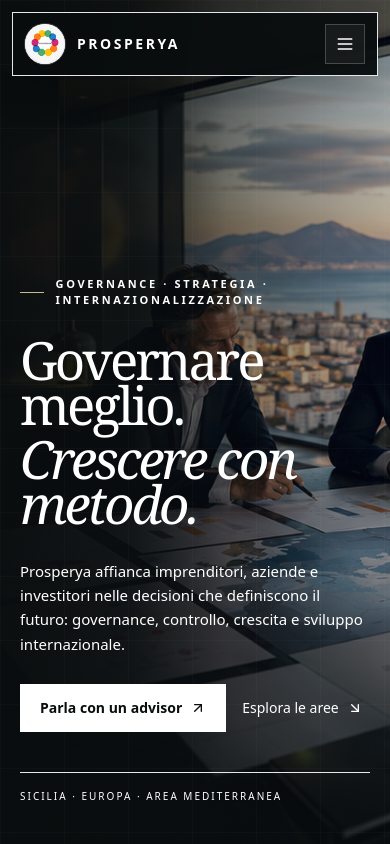
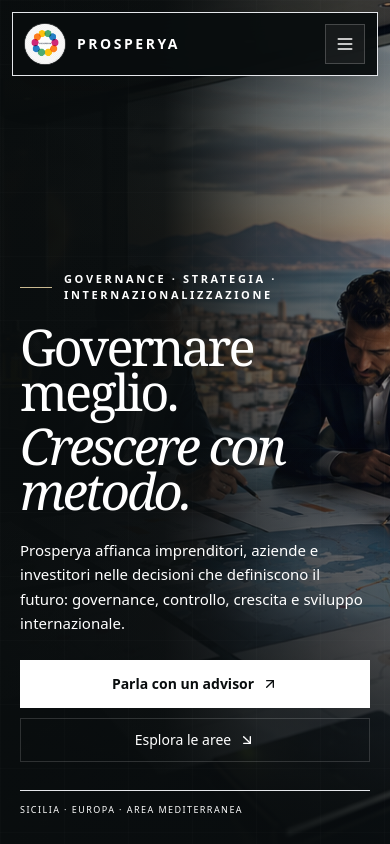
Before and after one commit to gaetanomeli95-lab/Prosperya-site, a Next.js app: page / in a window 390 px wide. Shown: the top 844 px of the page. Built offline with nearby package versions, Linux system fonts and the light colour scheme.

Commit message:
fix: refine hero responsiveness on small and large screens

```diff
--- a/src/components/Hero.tsx
+++ b/src/components/Hero.tsx
@@ -14,54 +14,54 @@ export function Hero() {
           src="/images/hero1.png"
           alt="Professionisti di Prosperya in una boardroom panoramica"
           fill
-          className="object-cover object-[64%_42%] lg:object-[68%_38%] scale-[1.015]"
+          className="object-cover object-[69%_42%] sm:object-[66%_42%] lg:object-[68%_38%] scale-[1.01]"
           priority
           sizes="100vw"
         />
-        <div className="absolute inset-0 bg-[linear-gradient(90deg,rgba(9,13,14,.97)_0%,rgba(9,13,14,.88)_34%,rgba(9,13,14,.48)_58%,rgba(9,13,14,.18)_100%)]" />
-        <div className="absolute inset-0 bg-[linear-gradient(180deg,rgba(9,13,14,.16)_0%,rgba(9,13,14,.05)_54%,rgba(9,13,14,.78)_100%)]" />
-        <div className="absolute inset-0 prosperya-grid opacity-60" />
+        <div className="absolute inset-0 bg-[linear-gradient(90deg,rgba(9,13,14,.98)_0%,rgba(9,13,14,.94)_42%,rgba(9,13,14,.58)_68%,rgba(9,13,14,.26)_100%)] sm:bg-[linear-gradient(90deg,rgba(9,13,14,.97)_0%,rgba(9,13,14,.88)_34%,rgba(9,13,14,.48)_58%,rgba(9,13,14,.18)_100%)]" />
+        <div className="absolute inset-0 bg-[linear-gradient(180deg,rgba(9,13,14,.22)_0%,rgba(9,13,14,.06)_50%,rgba(9,13,14,.84)_100%)]" />
+        <div className="absolute inset-0 prosperya-grid opacity-40 sm:opacity-60" />
       </div>
 
-      <div className="relative z-10 max-w-[1480px] mx-auto px-5 sm:px-6 lg:px-8 min-h-[100svh] flex flex-col justify-end lg:justify-center pt-32 pb-10 lg:pb-14">
-        <div className="grid lg:grid-cols-12 gap-8 lg:gap-10 items-end">
+      <div className="relative z-10 mx-auto flex min-h-[100svh] max-w-[1480px] flex-col justify-end px-5 pb-7 pt-28 sm:px-6 sm:pb-9 sm:pt-32 lg:justify-center lg:px-8 lg:pb-14 lg:pt-32">
+        <div className="grid items-end gap-8 lg:grid-cols-12 lg:gap-10">
           <div className="lg:col-span-7 xl:col-span-6">
             <motion.div
               initial={{ opacity: 0, y: 14 }}
               animate={{ opacity: 1, y: 0 }}
               transition={{ duration: 0.65 }}
-              className="flex items-center gap-3 mb-7"
+              className="mb-5 flex items-center gap-3 sm:mb-7"
             >
-              <span className="w-8 h-px bg-sand" />
-              <p className="eyebrow text-white/64">{home.hero.eyebrow}</p>
+              <span className="h-px w-8 shrink-0 bg-sand" />
+              <p className="eyebrow max-w-[15rem] !text-white/64 sm:max-w-none">{home.hero.eyebrow}</p>
             </motion.div>
 
             <motion.h1
               initial={{ opacity: 0, y: 22 }}
               animate={{ opacity: 1, y: 0 }}
               transition={{ duration: 0.8, delay: 0.08 }}
-              className="max-w-[940px] text-[clamp(3.3rem,7.2vw,7.7rem)] font-heading font-medium tracking-tighter2 leading-[0.86] text-white"
+              className="max-w-[940px] text-[clamp(2.7rem,13vw,4.9rem)] font-heading font-medium leading-[0.9] tracking-tighter2 !text-white sm:text-[clamp(3.3rem,8.7vw,6rem)] lg:text-[clamp(4.2rem,7.2vw,7.7rem)]"
             >
               Governare meglio.
-              <span className="block mt-2 text-white/72 italic">Crescere con metodo.</span>
+              <span className="mt-2 block italic !text-white/72">Crescere con metodo.</span>
             </motion.h1>
 
             <motion.div
               initial={{ opacity: 0, y: 20 }}
               animate={{ opacity: 1, y: 0 }}
               transition={{ duration: 0.75, delay: 0.22 }}
-              className="mt-8 lg:mt-10 grid sm:grid-cols-[minmax(0,1fr)_auto] gap-7 sm:items-end"
+              className="mt-6 grid gap-6 sm:mt-8 sm:grid-cols-[minmax(0,1fr)_auto] sm:items-end lg:mt-10 lg:gap-7"
             >
-              <p className="max-w-xl text-[15px] sm:text-[17px] lg:text-lg leading-relaxed text-white/72">
+              <p className="max-w-xl text-[15px] leading-relaxed !text-white/72 sm:text-[17px] lg:text-lg">
                 {home.hero.description}
               </p>
-              <div className="flex sm:flex-col gap-3 sm:items-end">
-                <Link href="/contatti/" className="group inline-flex items-center gap-2 bg-white px-5 py-3.5 text-sm font-semibold text-night hover:bg-sand transition-colors">
+              <div className="flex w-full flex-col gap-2.5 sm:w-auto sm:items-end">
+                <Link href="/contatti/" className="group inline-flex min-h-12 w-full items-center justify-center gap-2 bg-white px-5 py-3.5 text-sm font-semibold !text-night transition-colors hover:bg-sand sm:w-auto">
                   {home.hero.ctaPrimary}
-                  <ArrowUpRight className="w-4 h-4 transition-transform group-hover:translate-x-0.5 group-hover:-translate-y-0.5" />
+                  <ArrowUpRight className="h-4 w-4 transition-transform group-hover:translate-x-0.5 group-hover:-translate-y-0.5" />
                 </Link>
-                <Link href="/servizi/" className="inline-flex items-center gap-2 px-1 py-2 text-sm font-medium text-white/72 hover:text-white transition-colors">
-                  Esplora le aree <ArrowDownRight className="w-4 h-4" />
+                <Link href="/servizi/" className="inline-flex min-h-11 w-full items-center justify-center gap-2 border border-white/15 px-4 py-2 text-sm font-medium !text-white/78 transition-colors hover:bg-white/5 hover:!text-white sm:w-auto sm:border-0 sm:px-1 sm:justify-end">
+                  Esplora le aree <ArrowDownRight className="h-4 w-4" />
                 </Link>
               </div>
             </motion.div>
@@ -71,14 +71,14 @@ export function Hero() {
             initial={{ opacity: 0, x: 24 }}
             animate={{ opacity: 1, x: 0 }}
             transition={{ duration: 0.75, delay: 0.35 }}
-            className="hidden lg:block lg:col-span-5 xl:col-span-4 xl:col-start-9 border-l border-white/18 pl-7 pb-1"
+            className="hidden border-l border-white/18 pb-1 pl-7 lg:col-span-5 lg:block xl:col-span-4 xl:col-start-9"
           >
-            <p className="eyebrow text-white/38 mb-5">Decisioni complesse, rese governabili</p>
+            <p className="eyebrow mb-5 !text-white/38">Decisioni complesse, rese governabili</p>
             <div className="space-y-5">
               {home.positioning.slice(0, 3).map((item, i) => (
-                <div key={item} className="grid grid-cols-[30px_1fr] gap-3 items-start">
+                <div key={item} className="grid grid-cols-[30px_1fr] items-start gap-3">
                   <span className="font-heading italic text-lg text-sand/80">0{i + 1}</span>
-                  <p className="text-sm leading-relaxed text-white/72">{item}</p>
+                  <p className="text-sm leading-relaxed !text-white/72">{item}</p>
                 </div>
               ))}
             </div>
@@ -89,7 +89,7 @@ export function Hero() {
           initial={{ opacity: 0 }}
           animate={{ opacity: 1 }}
           transition={{ duration: 0.8, delay: 0.7 }}
-          className="mt-10 lg:absolute lg:bottom-8 lg:left-8 lg:right-8 xl:left-[calc((100vw-1480px)/2+2rem)] xl:right-[calc((100vw-1480px)/2+2rem)] flex items-center justify-between border-t border-white/14 pt-4 text-[10px] sm:text-xs uppercase tracking-[0.2em] text-white/42"
+          className="mt-7 flex items-center justify-between border-t border-white/14 pt-3 text-[9px] uppercase tracking-[0.16em] !text-white/42 sm:mt-10 sm:pt-4 sm:text-xs sm:tracking-[0.2em] lg:absolute lg:bottom-8 lg:left-8 lg:right-8 xl:left-[calc((100vw-1480px)/2+2rem)] xl:right-[calc((100vw-1480px)/2+2rem)]"
         >
           <span>{home.hero.location}</span>
           <span className="hidden sm:inline">Prosperya S.R.L. · Business Advisory</span>
```
